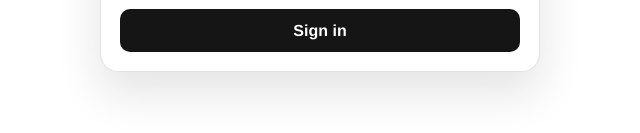
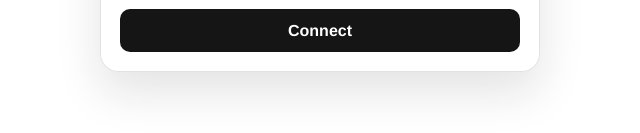
Before and after one commit to qanary-labs/UCAAT2026, a website: page public/index.html in a window 1280 px wide. Shown: the part 505-638 px from the top of the page, 320-960 px from the left. Drawn offline with Linux system fonts and the light colour scheme.

Commit message:
Change sign in button for connect

```diff
--- a/public/index.html
+++ b/public/index.html
@@ -172,7 +172,7 @@
           <input name="password" type="password" autocomplete="current-password" required />
         </label>
 
-        <button>Sign in</button>
+        <button>Connect</button>
       </form>
     </main>
 
```
